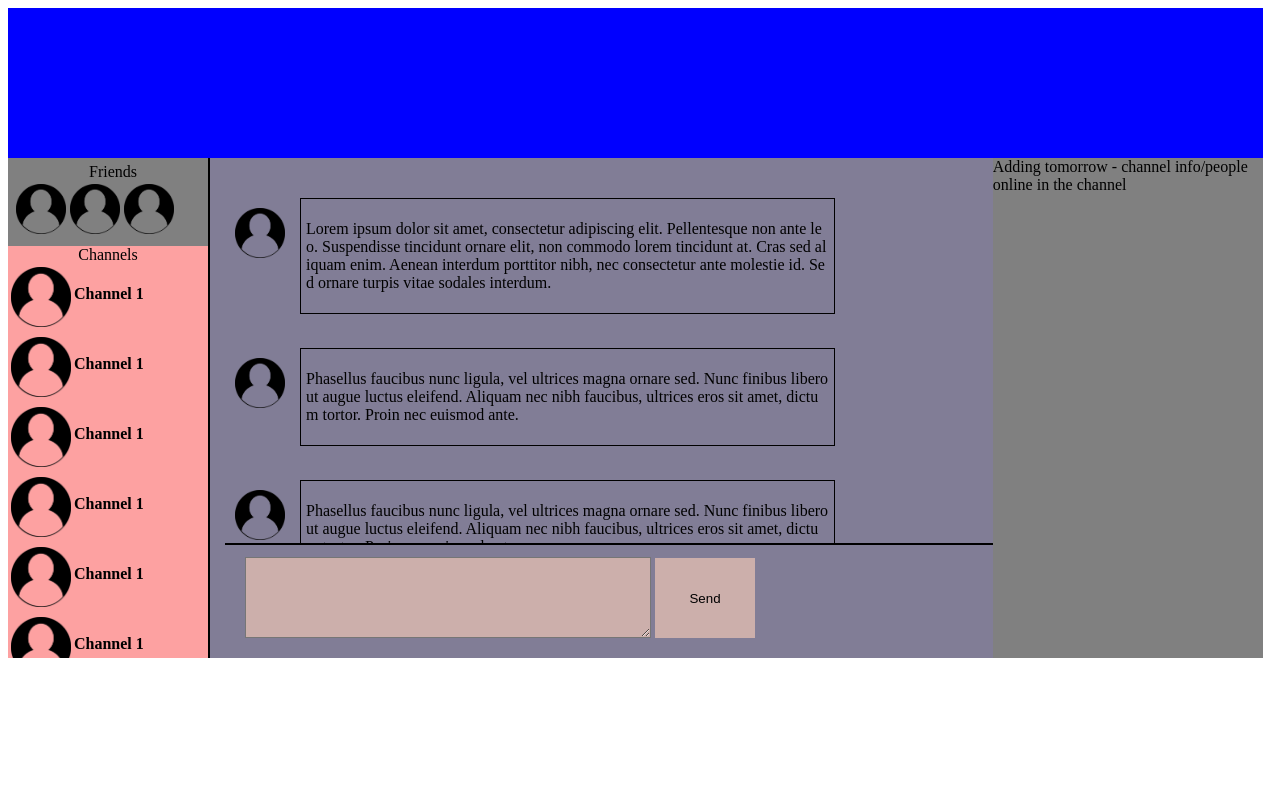
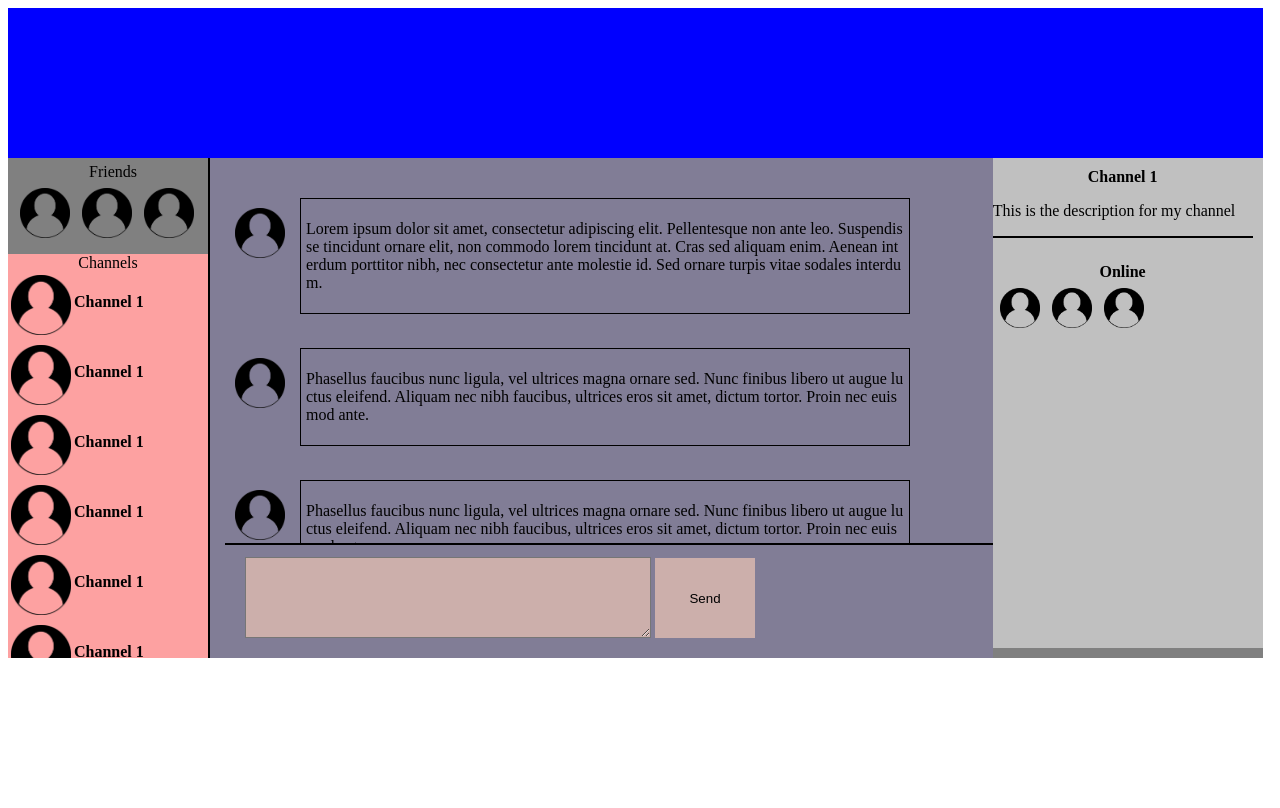
Before and after one commit to Kienan6/groupProject, a website: page index.html in a window 1280 px wide. Drawn offline with Linux system fonts and the light colour scheme.

Commit message:
added more to the main page

```diff
--- a/index.html
+++ b/index.html
@@ -135,7 +135,29 @@
   			<button id="send-message">Send</button>
   		</div>
   	</div>
-  	Adding tomorrow - channel info/people online in the channel
+
+    <div id="information-container">
+
+      <div id="channel-information">
+        <span class="information-header">Channel 1</span>
+        <p id="channel-description">This is the description for my channel</p>
+      </div>
+
+      <div id="channel-online">
+        <span class="information-header">Online</span>
+        <div id="online-container">
+          <table id="online-table">
+            <tr>
+              <td><img src="images/avatar.jpg" alt="message-person"></td>
+              <td><img src="images/avatar.jpg" alt="message-person"></td>
+              <td><img src="images/avatar.jpg" alt="message-person"></td>
+            </tr>
+          </table>
+        </div>
+      </div>
+
+    </div>
+
   </div>
 
 
--- a/style.css
+++ b/style.css
@@ -118,7 +118,7 @@ body,html {
 }
 .message-text {
 	display: inline;
-	width: 70%;
+	width: 80%;
 	min-height: 50px;
 	float: left;
 	padding: 5px;
@@ -127,6 +127,9 @@ body,html {
 }
 .message-text p {
 	word-break: break-all;
+}
+.message-text:hover {
+	background: silver;
 }
 .message-avatar {
 	margin-top: 25px;
@@ -160,3 +163,44 @@ body,html {
 #send-message:hover {
 	background: #AD918D;
 }
+
+#information-container {
+	background: silver;
+	height: 470px;
+	padding: 10px;
+}
+#channel-information {
+	text-align: center;
+	border-bottom: 2px solid black;
+	margin-bottom: 25px;
+}
+.information-header {
+	font-weight: bold;
+}
+#channel-description {
+	text-align: left;
+	word-break: break-all;
+	width: 100%;
+}
+#online-container {
+	overflow-y: auto;
+	overflow-x: hidden;
+}
+#channel-online {
+	text-align: center;
+}
+#online-table {
+
+}
+#online-table th, td {
+	padding: 5px;
+}
+#online-table img {
+	width: 40px;
+	height: 40px;
+}
+#online-table img:hover {
+	height: 35px;
+	width: 35px;
+	padding: 2.5px;
+}
```
